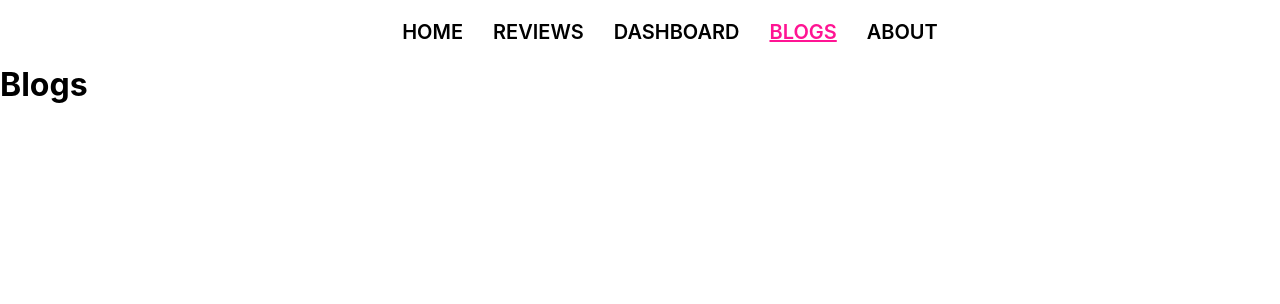
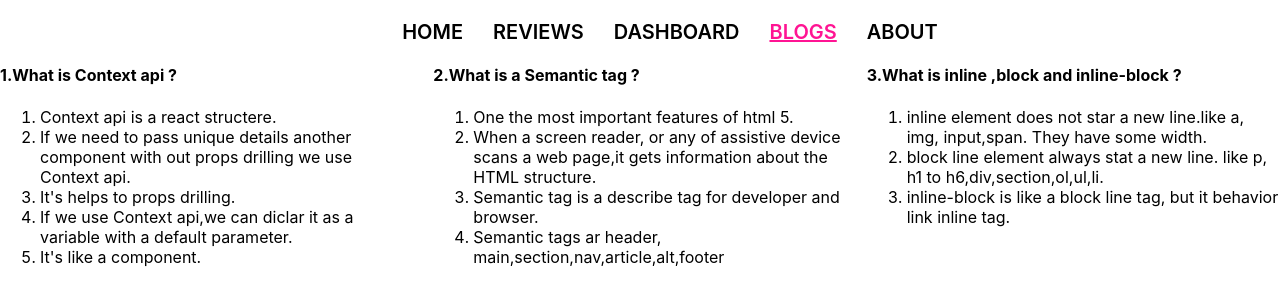
Before and after one commit to MohammadFaysal731/laptop-review-a9, a React (Create React App) app: page /blogs in a window 1280 px wide. Shown: the top 304 px of the page. Built offline with nearby package versions, Linux system fonts and the light colour scheme.

Commit message:
ans the 3 question in blogs route component

```diff
--- a/src/components/Blogs/Blogs.css
+++ b/src/components/Blogs/Blogs.css
@@ -0,0 +1,5 @@
+.blogs-container {
+    display: grid;
+    grid-template-columns: repeat(3, 1fr);
+    gap: 20px;
+}
--- a/src/components/Blogs/Blogs.js
+++ b/src/components/Blogs/Blogs.js
@@ -1,9 +1,36 @@
 import React from 'react';
-
+import './Blogs.css';
 const Blogs = () => {
     return (
-        <div>
-            <h1>Blogs</h1>
+        <div className='blogs-container'>
+            <div className="context-api-info">
+                <h4>1.What is Context api ?</h4>
+                <ol>
+                    <li>Context api is a react structere.</li>
+                    <li>If we need to pass unique details another component with out props drilling we use Context api.</li>
+                    <li>It's helps to props drilling.</li>
+                    <li>If we use Context api,we can diclar it as a variable with a default parameter.</li>
+                    <li>It's like a component.</li>
+                </ol>
+            </div>
+            <div className="semantic-info">
+                <h4>2.What is a Semantic tag ? </h4>
+                <ol>
+                    <li>One the most important features of html 5.</li>
+                    <li>When a screen reader, or any of assistive device scans a web page,it gets information about the HTML structure.</li>
+                    <li>Semantic tag is a describe tag for developer and browser. </li>
+                    <li>Semantic tags ar header, main,section,nav,article,alt,footer </li>
+                </ol>
+            </div>
+            <div className="inline-block-inline-block">
+                <h4>3.What is inline ,block and inline-block ?</h4>
+                <ol>
+                    <li>inline element does not star a new line.like a, img, input,span. They have some width.</li>
+                    <li>block line element always stat a new line. like p, h1 to h6,div,section,ol,ul,li.</li>
+                    <li>inline-block is like a block line tag, but it behavior link inline tag.</li>
+                </ol>
+
+            </div>
         </div>
     );
 };
--- a/src/components/Home/Home.js
+++ b/src/components/Home/Home.js
@@ -8,7 +8,7 @@ const Home = () => {
         <div className="">
             <div className='home-container'>
                 <div className="home-left">
-                    <h3>HP ProBook 440 GB -Wolf Pro Security Edition</h3>
+                    <h1>HP ProBook 440 GB -Wolf Pro Security Edition</h1>
                     <p>Windows 10 pro( available through downgrade rights from Windows 11 pro).</p>
                     <p>11<sup>th</sup>Generation Intel<sup>&copy;</sup>Core i7 <sup>TM</sup>processor.</p>
                     <p>16 GB memory; 5112 GB SSD storage.</p>
--- a/src/components/NotFound/NotFound.js
+++ b/src/components/NotFound/NotFound.js
@@ -3,7 +3,7 @@ import './NotFound.css';
 const NotFound = () => {
     return (
         <div className='page-404'>
-            <img src="https://cdn.mos.cms.futurecdn.net/PuXipAW3AXUzUJ4uYyxPKC-1200-80.jpg" alt="" />
+            <img src="https://klizos.com/wp-content/uploads/funny-404-error-page-GIF-klizo-solutions.gif" alt="" />
         </div>
     );
 };
```
